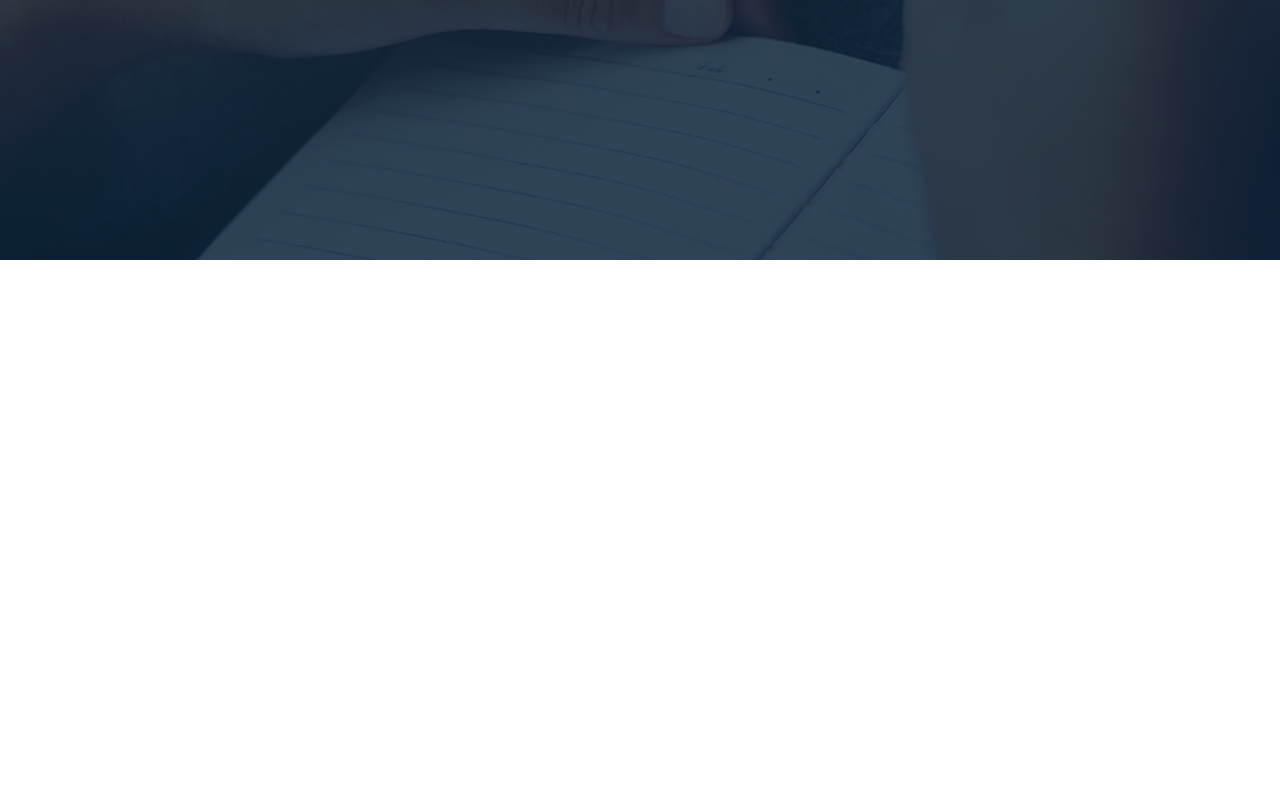
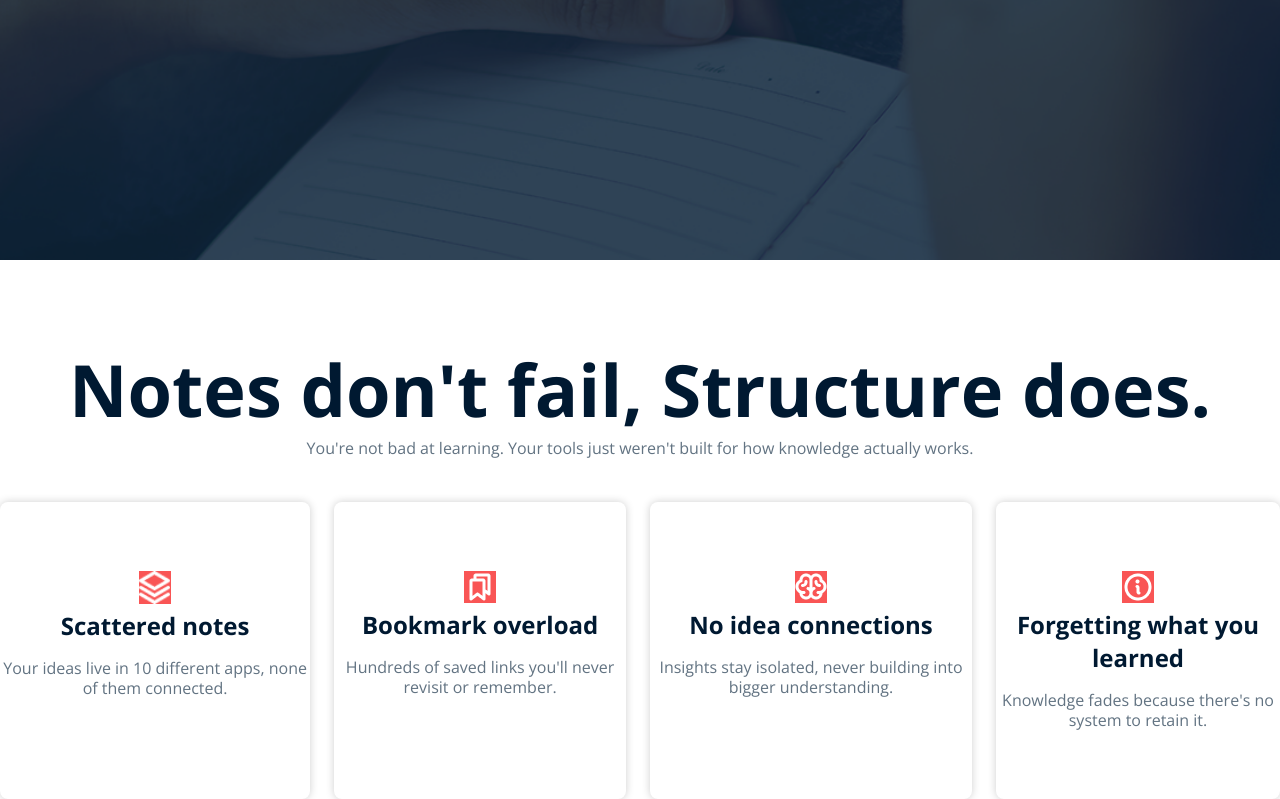
Before and after one commit to ishmatzaman/Knowledge-Vault, a plain HTML site: page index.html in a window 1280 px wide. Shown: the part 589-1388 px from the top of the page. Before the commit the page ends 849 px from the top, so only its background shows below. Drawn offline with nearby package versions, Linux system fonts and the light colour scheme.

Commit message:
note section added

```diff
--- a/index.html
+++ b/index.html
@@ -38,7 +38,8 @@
             </div>
             <div class="banner-container">
                 <h1>
-                 <span class="clr-white">   Structured thinking,</span><br> <span class="clr-green">Not just note-taking.</span>
+                    <span class="clr-white"> Structured thinking,</span><br> <span class="clr-green">Not just
+                        note-taking.</span>
                 </h1>
                 <p>A private space to store notes, links, and learning summaries — designed to <br>
                     help you think clearly, connect ideas, and turn learning into long-term knowledge.</p>
@@ -49,6 +50,36 @@
             </div>
         </section>
     </header>
+    <section id="note">
+        <div class="note-container">
+            <div class="section-heading">
+                <h2>Notes don't fail, Structure does.</h2>
+                <p>You're not bad at learning. Your tools just weren't built for how knowledge actually works.</p>
+            </div>
+            <div class="note-box">
+                <div class="note-card">
+                    <img src="assets/Vector.png" alt="">
+                    <h3>Scattered notes</h3>
+                    <p>Your ideas live in 10 different apps, none of them connected.</p>
+                </div>
+                <div class="note-card">
+                    <img src="assets/Bookmarks.png" alt="">
+                    <h3>Bookmark overload</h3>
+                    <p>Hundreds of saved links you'll never revisit or remember.</p>
+                </div>
+                <div class="note-card">
+                    <img src="assets/Brain.png" alt="">
+                    <h3>No idea connections</h3>
+                    <p>Insights stay isolated, never building into bigger understanding.</p>
+                </div>
+                <div class="note-card">
+                    <img src="assets/Info.png" alt="">
+                    <h3>Forgetting what you learned</h3>
+                    <p>Knowledge fades because there's no system to retain it.</p>
+                </div>
+            </div>
+        </div>
+    </section>
 </body>
 
 </html>
--- a/styles/assign.css
+++ b/styles/assign.css
@@ -24,6 +24,11 @@
 
 .clr-white {
   color: #FFFFFF;
+}
+
+.section-heading {
+  font-size: 48px;
+  color: #001931;
 }
 
 /* main style */
@@ -80,3 +85,44 @@ nav .menu a {
   margin-top: 16px;
   margin-bottom: 32px;
 }
+
+#note {
+  margin: 0 auto;
+  text-align: center;
+}
+
+#note .note-container {
+  padding-top: 80px;
+}
+
+#note .note-container p {
+  font-size: 16px;
+  color: #627382;
+  line-height: 20px;
+}
+
+#note .note-container .note-box {
+  display: flex;
+  gap: 24px;
+justify-content: center;
+margin-top: 44px;
+}
+
+.note-box .note-card {
+  max-width: 322px;
+  align-items: center;
+  box-shadow: 0 0 8px 0 #00000031;
+  gap: 24px;
+  padding-top: 69px;
+  padding-bottom: 69px;
+  border-radius: 8px;
+}
+.note-card img{
+  background-color: #F95555;
+  width: 32px;
+}
+.note-card h3{
+  font-size: 24px;
+  color: #001931;
+  padding-bottom: 16px;
+}
```
